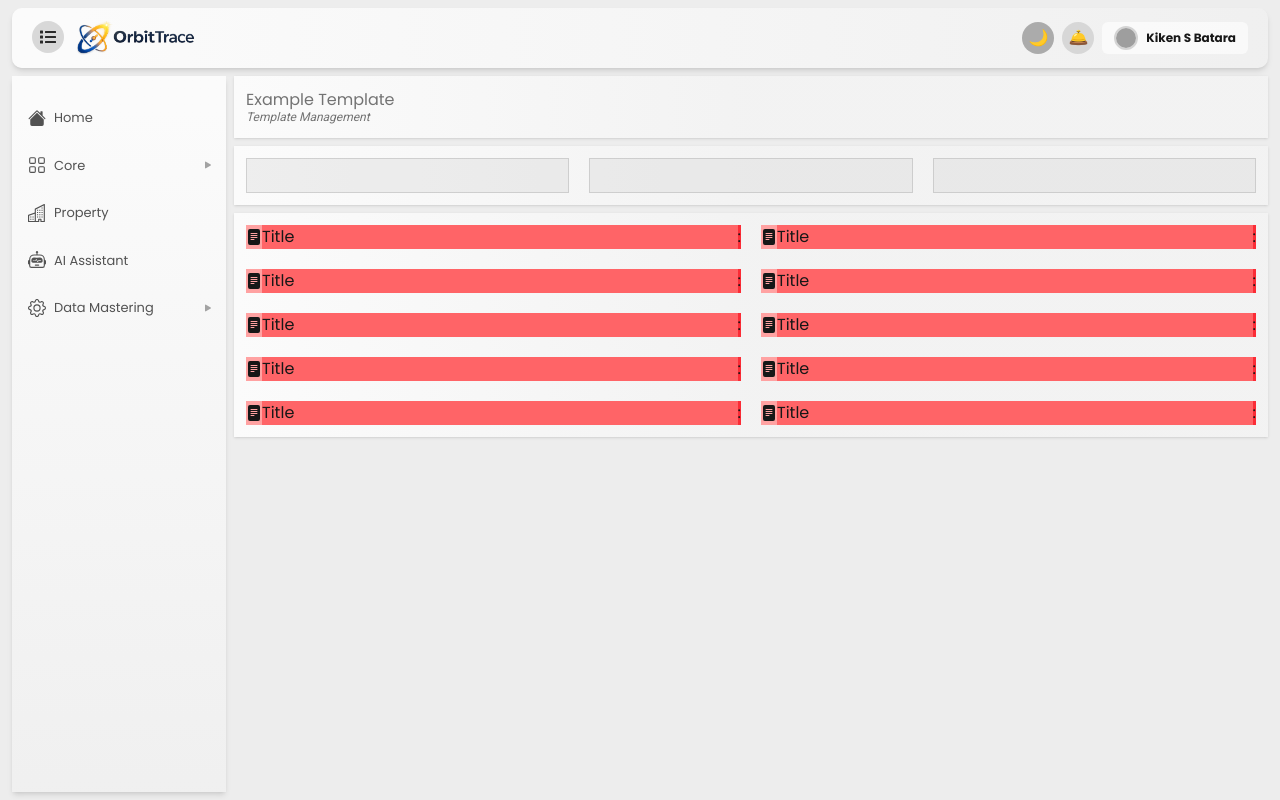
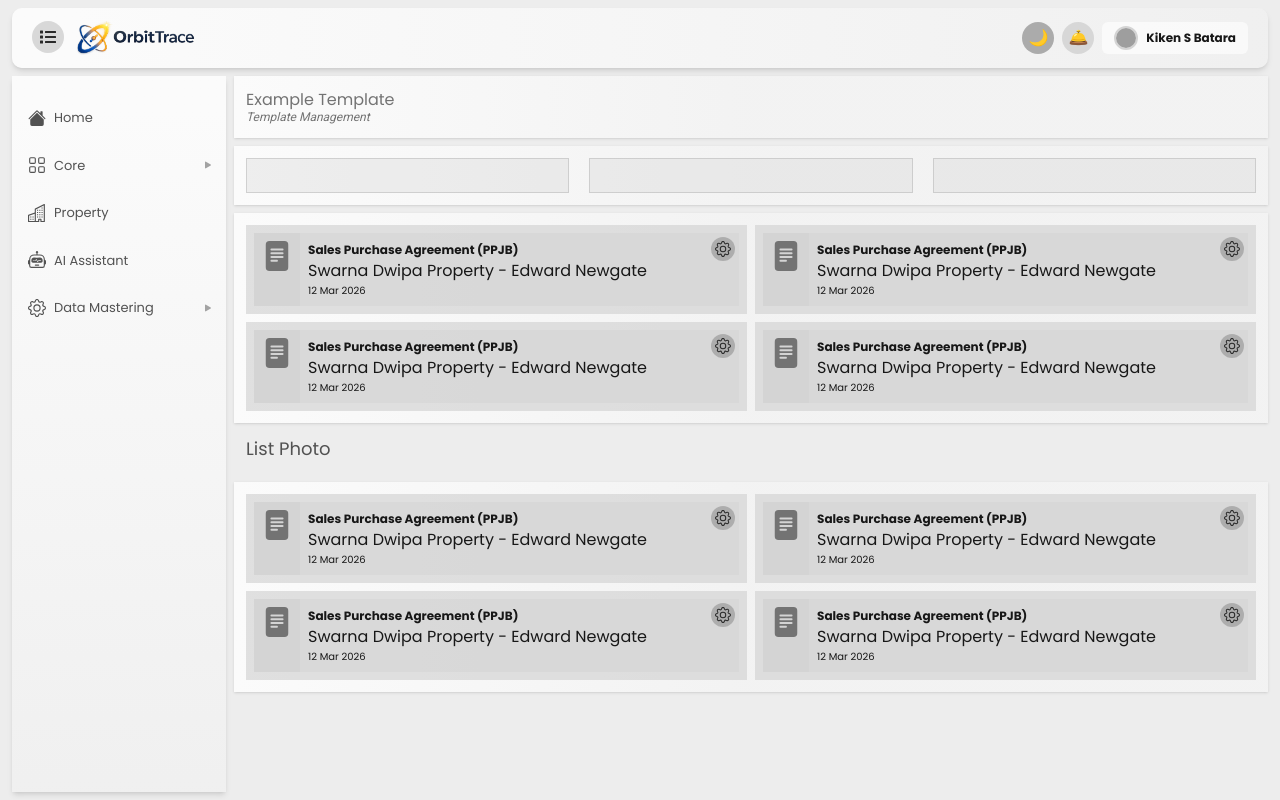
Before and after one commit to lowhanfish/Orbitrace-Admin, a Next.js app: page /master/template_management/example_template in a window 1280 px wide. Built offline with nearby package versions, Linux system fonts and the light colour scheme; grey boxes are pictures that could not be loaded.

Commit message:
added BlistDoc

```diff
--- a/src/app/(main)/master/template_management/example_template/page.tsx
+++ b/src/app/(main)/master/template_management/example_template/page.tsx
@@ -1,7 +1,9 @@
 import BInput from '@/components/items/BInput'
+
+import { BsGear } from "react-icons/bs";
+
 import TitleBar from '@/components/TitleBar'
-import { BsFileTextFill } from "react-icons/bs";
-import React from 'react'
+import BlistDocument from '@/components/items/BlistDocument';
 
 
 
@@ -32,37 +34,38 @@ const page = () => {
 
 
             <div className='flex bg-linear-to-r from-b-gray-1 to-50% to-b-gray-1/40 shadow-sm rounded-[5] px-3 py-3 mt-2'>
+                <div className='grid w-full'>
+                    <div className='grid grid-cols-12 gap-2 md:gap-2'>
+                        {
+                            [...Array(4)].map((_, index) => (
 
-                <div className='grid w-full'>
-                    <div className='grid grid-cols-12 gap-5'>
-
-
-                        {
-                            [...Array(10)].map(() => (
-
-                                <div className='col-span-6 w-full'>
-                                    <div className='flex w-full bg-b-gray-2/70 rounded-[3]'>
-                                        <div className='bg-red-300 flex items-center'>
-                                            <BsFileTextFill />
-                                        </div>
-                                        <div className='flex-1 bg-red-400'>
-                                            <p>Title</p>
-                                        </div>
-                                        <div className='bg-red-500'>
-                                            :
-                                        </div>
-                                    </div>
+                                <div key={index} className='col-span-12 md:col-span-6 w-full'>
+                                    <BlistDocument />
 
                                 </div>
                             ))
                         }
+                    </div>
+                </div>
+            </div>
+
+            <p className='p-3 text-[18px] text-b-gray-5'>List Photo</p>
 
 
+            <div className='flex bg-linear-to-r from-b-gray-1 to-50% to-b-gray-1/40 shadow-sm rounded-[5] px-3 py-3 mt-2'>
+                <div className='grid w-full'>
+                    <div className='grid grid-cols-12 gap-2 md:gap-2'>
+                        {
+                            [...Array(4)].map((_, index) => (
+
+                                <div key={index} className='col-span-12 md:col-span-6 w-full'>
+                                    <BlistDocument />
+
+                                </div>
+                            ))
+                        }
                     </div>
                 </div>
-
-
-
             </div>
 
 
--- /dev/null
+++ b/src/components/items/BlistDocument.tsx
@@ -0,0 +1,24 @@
+import React from 'react'
+import { BsFileTextFill, BsGear } from "react-icons/bs";
+
+const BlistDocument = () => {
+    return (
+        <div className='flex p-2 w-full bg-b-gray-2/70 rounded-[3]'>
+            <div className='p-2 bg-b-gray-2 flex items-start'>
+                <BsFileTextFill className='text-[30px] text-b-gray-4' />
+            </div>
+            <div className='flex-1 bg-b-gray-2/50 p-2'>
+                <p className='text-[12px] font-bold'>Sales Purchase Agreement (PPJB)</p>
+                <p >Swarna Dwipa Property - Edward Newgate</p>
+                <p className='text-[10px]'>12 Mar 2026</p>
+            </div>
+            <div className='bg-b-gray-2/50 p-1'>
+                <button className='bg-b-gray-3/80 hover:bg-b-gray-3/40 flex justify-center items-center rounded-full w-6 h-6 cursor-pointer'>
+                    <BsGear className='text-b-gray-6' />
+                </button>
+            </div>
+        </div>
+    )
+}
+
+export default BlistDocument
```
Also changed, not shown: src/components/items/TextSeparate.tsx (added).
